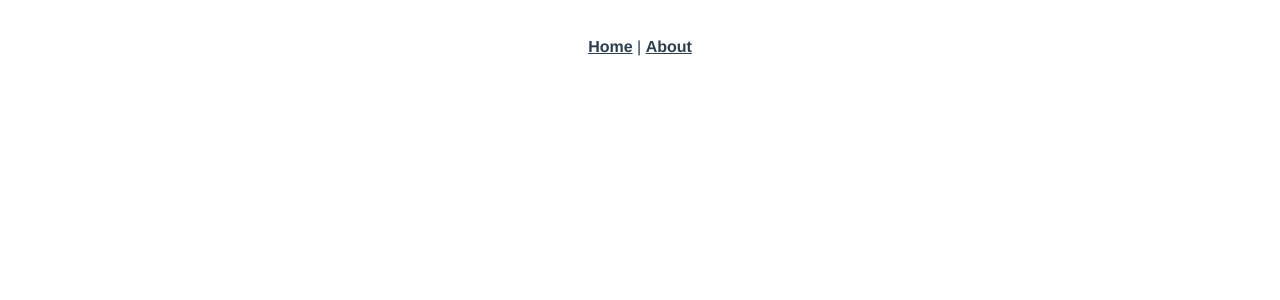
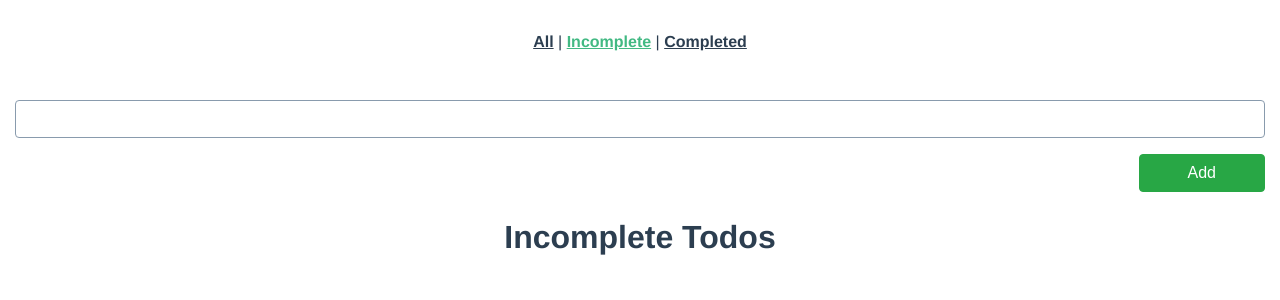
Before and after one commit to beshoyrmansour/TodoVueApp, a Vue app: page /incomplete in a window 1280 px wide. Shown: the top 300 px of the page. Built offline with nearby package versions, Linux system fonts and the light colour scheme.

Commit message:
jsonplaceholder Todo App using VueX

```diff
--- a/package.json
+++ b/package.json
@@ -9,6 +9,7 @@
     "lint": "vue-cli-service lint"
   },
   "dependencies": {
+    "axios": "^0.20.0",
     "core-js": "^3.6.5",
     "vue": "^2.6.11",
     "vue-router": "^3.2.0",
--- a/src/App.vue
+++ b/src/App.vue
@@ -1,22 +1,66 @@
 <template>
   <div id="app">
     <div id="nav">
-      <router-link to="/">Home</router-link> |
-      <router-link to="/about">About</router-link>
+      <router-link to="/">All</router-link>
+      |
+      <router-link to="/incomplete">Incomplete</router-link>
+      |
+      <router-link to="/completed">Completed</router-link>
     </div>
+    <div class="container">
+      <addTodo />
       <router-view />
+    </div>
   </div>
 </template>
 
+<script>
+import AddTodo from "./components/AddTodo";
+export default {
+  name: "App",
+  components: { AddTodo },
+};
+</script>
+
 <style lang="scss">
+*,
+::after,
+::before {
+  box-sizing: border-box;
+}
+html {
+  font-family: sans-serif;
+  line-height: 1.15;
+  -webkit-text-size-adjust: 100%;
+  -ms-text-size-adjust: 100%;
+  -ms-overflow-style: scrollbar;
+  -webkit-tap-highlight-color: transparent;
+}
+body {
+  margin: 0;
+  font-family: -apple-system, BlinkMacSystemFont, "Segoe UI", Roboto,
+    "Helvetica Neue", Arial, sans-serif, "Apple Color Emoji", "Segoe UI Emoji",
+    "Segoe UI Symbol";
+  font-size: 1rem;
+  font-weight: 400;
+  line-height: 1.5;
+  color: #212529;
+  text-align: left;
+  background-color: #fff;
+}
 #app {
   font-family: Avenir, Helvetica, Arial, sans-serif;
   -webkit-font-smoothing: antialiased;
   -moz-osx-font-smoothing: grayscale;
   text-align: center;
   color: #2c3e50;
+  width: 100%;
+  .container {
+    margin: auto;
+    overflow-x: hidden;
+    overflow: auto;
+    padding: 0 15px;
   }
-
   #nav {
     padding: 30px;
 
@@ -29,4 +73,34 @@
       }
     }
   }
+}
+ul {
+  margin: 0px;
+  margin-block-start: 0px;
+  margin-block-end: 0px;
+  margin-inline-start: 0px;
+  margin-inline-end: 0px;
+  padding-inline-start: 0px;
+}
+button {
+  display: inline-block;
+  font-weight: 400;
+  text-align: center;
+  white-space: nowrap;
+  vertical-align: middle;
+  -webkit-user-select: none;
+  -moz-user-select: none;
+  -ms-user-select: none;
+  user-select: none;
+  border: 1px solid transparent;
+  padding: 0.375rem 0.75rem;
+  font-size: 1rem;
+  line-height: 1.5;
+  border-radius: 0.25rem;
+  transition: color 0.15s ease-in-out, background-color 0.15s ease-in-out,
+    border-color 0.15s ease-in-out, box-shadow 0.15s ease-in-out;
+  &:not(:disabled):not(.disabled) {
+    cursor: pointer;
+  }
+}
 </style>
--- /dev/null
+++ b/src/components/AddTodo.vue
@@ -0,0 +1,62 @@
+<template>
+  <form class="addNewForm" @submit.prevent="onSubmit">
+    <!-- <h1>ADD NEW</h1> -->
+    <input type="text" v-model="title" />
+    <button type="submit">Add</button>
+  </form>
+</template>
+
+<script>
+import { mapActions } from "vuex";
+export default {
+  name: "AddTodo",
+  data() {
+    return {
+      title: "",
+    };
+  },
+  methods: {
+    ...mapActions(["AddTodo","deleteTodo", "ToggleTodo"]),
+    onSubmit() {
+      //   e.preventDefualt();
+      console.log("this.title", this.title);
+      this.AddTodo(this.title);
+      this.title = "";
+    },
+
+  },
+};
+</script>
+
+sc
+<style lang="scss">
+.addNewForm {
+  display: flex;
+  flex-direction: column;
+  align-items: flex-end;
+  justify-content: stretch;
+  input {
+    display: block;
+    width: 100%;
+    padding: 0.375rem 0.75rem;
+    font-size: 1rem;
+    line-height: 1.5;
+    color: #495057;
+    background-color: #fff;
+    background-clip: padding-box;
+    border: 1px solid #899bad;
+    border-radius: 0.25rem;
+    transition: border-color 0.15s ease-in-out, box-shadow 0.15s ease-in-out;
+    margin: 1rem 0px;
+  }
+  button {
+    width: auto;
+    margin-left: 1rem;
+    padding-left: 3rem;
+    padding-right: 3rem;
+    color: #fff;
+    background-color: #28a745;
+    border-color: #28a745;
+  }
+}
+</style>
--- a/src/router/index.js
+++ b/src/router/index.js
@@ -1,6 +1,6 @@
 import Vue from "vue";
 import VueRouter from "vue-router";
-import Home from "../views/Home.vue";
+import AllTodos from "../views/AllTodos.vue";
 
 Vue.use(VueRouter);
 
@@ -8,23 +8,29 @@ const routes = [
   {
     path: "/",
     name: "Home",
-    component: Home
+    component: AllTodos
+    // path: "/",
+    // name: "All",
+    // component: AllTodos,
   },
   {
-    path: "/about",
-    name: "About",
-    // route level code-splitting
-    // this generates a separate chunk (about.[hash].js) for this route
-    // which is lazy-loaded when the route is visited.
+    path: "/incomplete",
+    name: "Incomplete",
     component: () =>
-      import(/* webpackChunkName: "about" */ "../views/About.vue")
-  }
+      import(/* webpackChunkName: "Incomplete" */ "../views/Incomplete.vue"),
+  },
+  {
+    path: "/completed",
+    name: "Completed",
+    component: () =>
+      import(/* webpackChunkName: "Completed" */ "../views/Completed.vue"),
+  },
 ];
 
 const router = new VueRouter({
   mode: "history",
   base: process.env.BASE_URL,
-  routes
+  routes,
 });
 
 export default router;
--- a/src/store/index.js
+++ b/src/store/index.js
@@ -1,5 +1,6 @@
 import Vue from "vue";
 import Vuex from "vuex";
+import todos from "./modules/todos";
 
 Vue.use(Vuex);
 
@@ -7,5 +8,7 @@ export default new Vuex.Store({
   state: {},
   mutations: {},
   actions: {},
-  modules: {}
+  modules: {
+    todos,
+  },
 });
--- /dev/null
+++ b/src/store/modules/todos.js
@@ -0,0 +1,67 @@
+// import axios from "axios";
+
+import axios from "axios";
+
+const state = {
+  todos: [],
+};
+
+const getters = {
+  allTodos: (state) => state.todos,
+};
+
+const actions = {
+  // fetchTodos
+  async fetchTodos({ commit }) {
+    const response = await axios.get(
+      "https://jsonplaceholder.typicode.com/todos"
+    );
+    commit("SET_TODOS", response.data);
+  },
+
+  //   AddTodo
+  async AddTodo({ commit }, title) {
+    const response = await axios.post(
+      "https://jsonplaceholder.typicode.com/todos",
+      { title, completed: false }
+    );
+    commit("ADD_TODOS", response.data);
+  },
+
+  // deleteTodo
+  async deleteTodo({ commit }, id) {
+    axios
+      .delete(`https://jsonplaceholder.typicode.com/todos/${id}`)
+      .then(() => commit("DELETE_TODOS", id));
+    // if (response.code == 200) commit("DELETE_TODOS", id);
+  },
+
+  // ToggleTodo
+  async ToggleTodo({ commit }, todo) {
+    const response = await axios.put(
+      `https://jsonplaceholder.typicode.com/todos/${todo.id}`,
+      todo
+    );
+    commit("UPDATE_TODOS", response.data);
+  },
+};
+
+const mutations = {
+  SET_TODOS: (state, todos) => (state.todos = todos),
+  ADD_TODOS: (state, todo) => state.todos.unshift(todo),
+  DELETE_TODOS: (state, id) =>
+    (state.todos = state.todos.filter((t) => t.id !== id)),
+  UPDATE_TODOS: (state, todo) => {
+    const index = state.todos.findIndex((t) => t.id === todo.id);
+    if (index !== -1) {
+      state.todos.splice(index, 1, todo);
+    }
+  },
+};
+
+export default {
+  state,
+  getters,
+  actions,
+  mutations,
+};
--- /dev/null
+++ b/src/views/AllTodos.vue
@@ -0,0 +1,85 @@
+<template>
+  <div>
+    <h1>AllTodos</h1>
+    <ul class="todosList">
+      <li class="todoItem" v-for="todo in allTodos" :key="todo.id">
+        <h2>{{ todo.title }}</h2>
+        <div class="actions">
+          <button class="btnDelete" @click="onDelete(todo)">Delete</button
+          ><button
+            v-bind:class="[todo.completed ? 'btnIncomplete' : 'btnComplete']"
+            @click="onToggle(todo)"
+          >
+            {{ todo.completed ? "Mark as incomplete" : "Mark as completed" }}
+          </button>
+        </div>
+      </li>
+    </ul>
+  </div>
+</template>
+
+<script>
+import { mapGetters, mapActions } from "vuex";
+export default {
+  name: "AllTodos",
+  computed: { ...mapGetters(["allTodos"]) },
+
+  methods: {
+    ...mapActions(["fetchTodos", "deleteTodo", "ToggleTodo"]),
+    onToggle(todo) {
+      this.ToggleTodo({
+        id: todo.id,
+        title: todo.title,
+        completed: !todo.completed,
+      });
+    },
+    onDelete(todo) {
+      console.log(todo.id);
+      this.deleteTodo(todo.id);
+    },
+  },
+  created() {
+    this.fetchTodos();
+  },
+};
+</script>
+
+<style lang="scss">
+.todosList {
+  display: grid;
+  grid-template-columns: repeat(1fr);
+  list-style: none;
+  grid-gap: 1rem;
+}
+.todoItem {
+  border: 1px gray solid;
+  border-radius: 5px;
+  padding: 1rem;
+  display: flex;
+  flex-direction: column;
+}
+.actions {
+  width: 100%;
+  display: flex;
+  justify-content: space-between;
+  .btnDelete {
+    color: #dc3545;
+    background-color: transparent;
+    background-image: none;
+    border: 1px solid #dc3545;
+  }
+  .btnComplete {
+    color: #fff;
+    background-color: #007bff;
+
+    border: 1px solid #98a5b3;
+  }
+  .btnIncomplete {
+    color: #343a40;
+    background-color: transparent;
+    background-image: none;
+
+    border: 1px solid #343a40;
+  }
+}
+</style>
--- /dev/null
+++ b/src/views/Completed.vue
@@ -0,0 +1,13 @@
+<template>
+  <h1>Completed Todos</h1>
+</template>
+
+<script>
+export default {
+
+}
+</script>
+
+<style>
+
+</style>
--- /dev/null
+++ b/src/views/Incomplete.vue
@@ -0,0 +1,9 @@
+<template>
+  <h1>Incomplete Todos</h1>
+</template>
+
+<script>
+export default {};
+</script>
+
+<style></style>
```
Also changed, not shown: src/components/TodoItem.vue (added, +13 -0 lines), src/components/Todos.vue (added, +14 -0 lines), 1 other file (tests, documents, lock files or other folders). Lines whose indentation alone changed are shown as unchanged.
